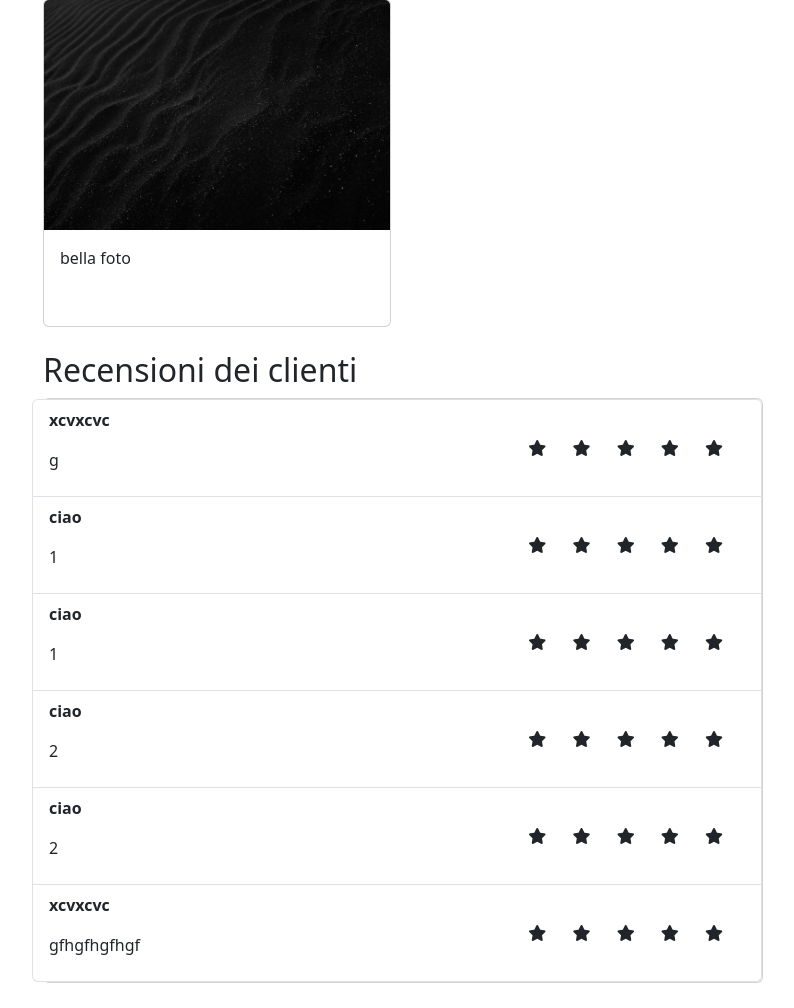
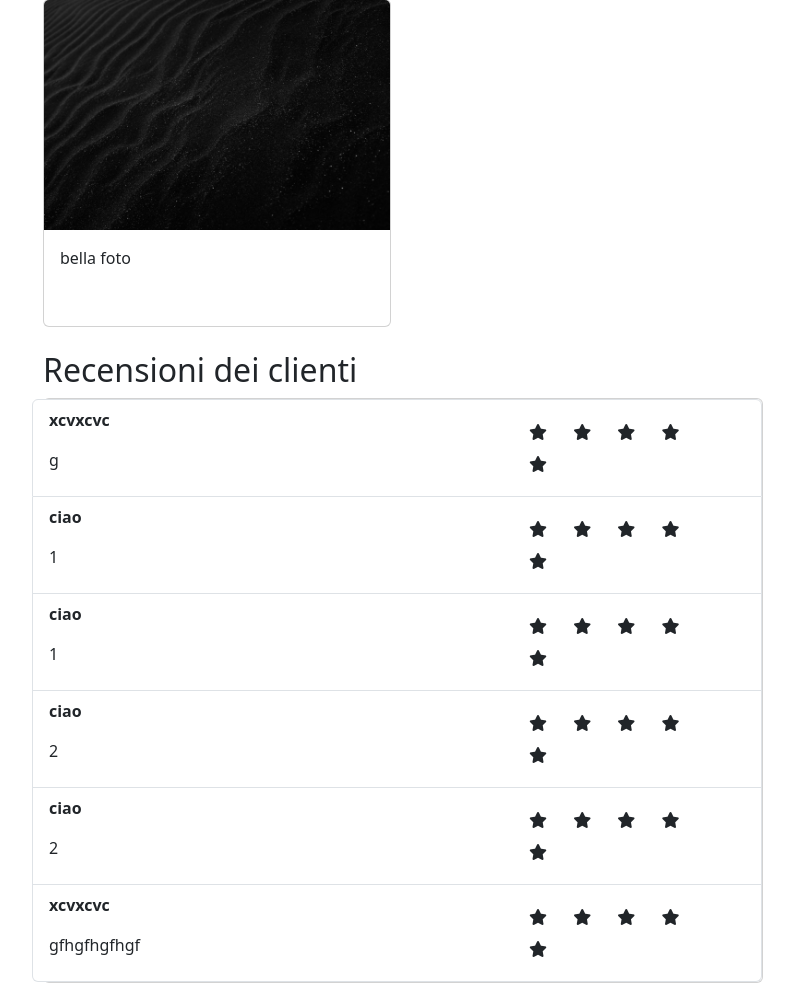
Before and after one commit to pesto13/TableTales, a Django app: page /user/1/ in a window 1280 px wide. Shown: the part 657-1665 px from the top of the page, without its empty margins (51-845 px from the left). Run offline with Django 4.2, Linux system fonts and the light colour scheme; data comes from the database, SQL or seed files in the repository; some libraries are stand-ins or nearby versions.

Commit message:
stelle migliorate v2

```diff
--- a/restaurantsApp/templates/restaurantsApp/restaurant-detail-v2.html
+++ b/restaurantsApp/templates/restaurantsApp/restaurant-detail-v2.html
@@ -83,14 +83,14 @@
                 {% for review in restaurant.review_set.all %}
 
                   <li class="list-group-item">
-                    <div class="d-flex align-items-center">
+                    <div class="row">
 
-                      <div>
+                      <div class="col-8">
                         <p><strong>{{ review.comment_title }}</strong></p>
                         <p>{{ review.comment }}</p>
                       </div>
 
-                      <div class="ms-auto" style="min-width: 200px;">
+                      <div class="col-4 my-auto">
                         {% for i in "12345" %}
                           <span class="fa-stack">
                             {% if i >= review.rating %}
```
